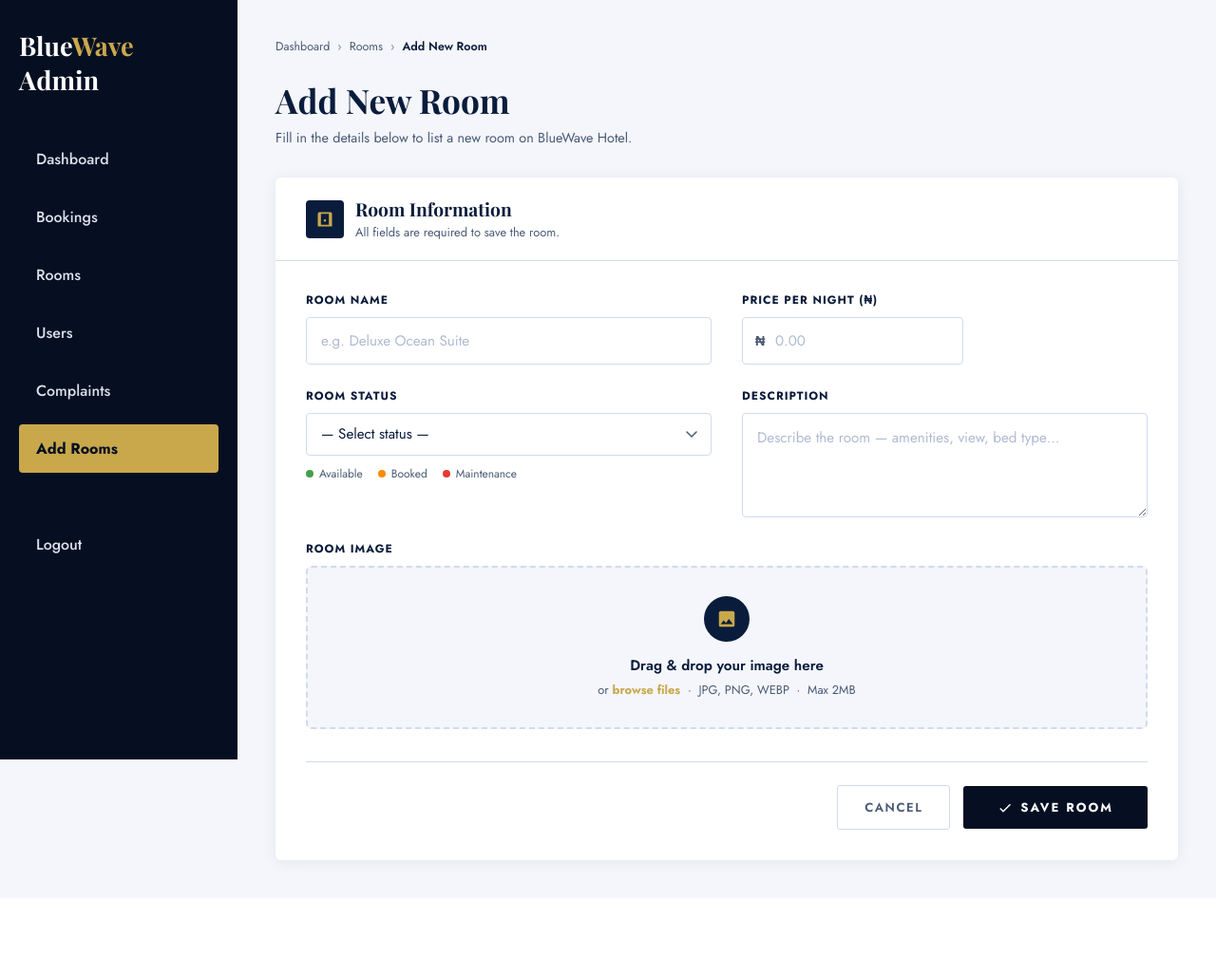
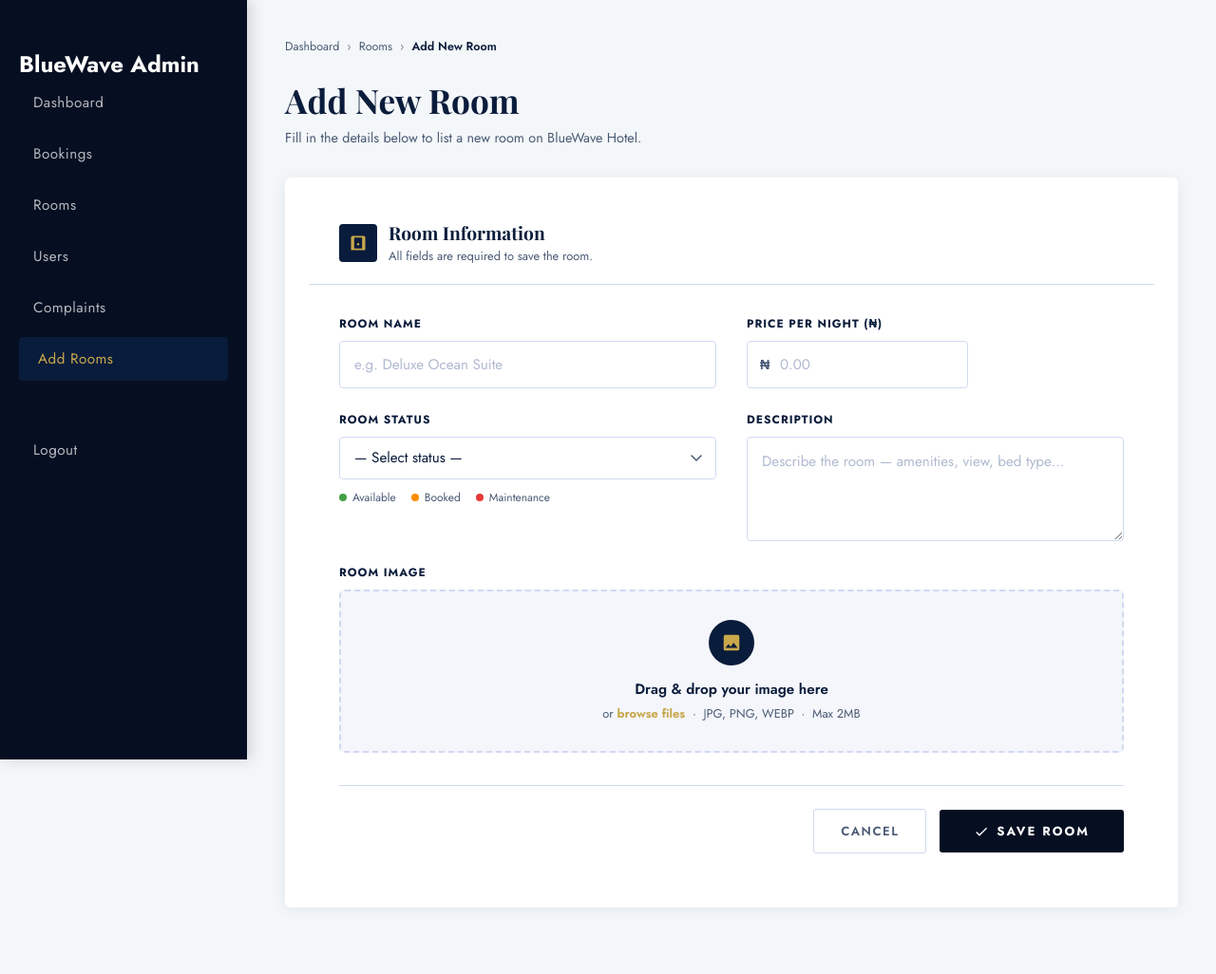
Before and after one commit to Umarcomrd/online-hotel-management-system-, a PHP site: page /admin/add-room.php in a window 1280 px wide. Shown: the whole page at 95% size. Before the commit the page ends 918 px from the top, so only its background shows below. Run offline with PHP 8.4, Linux system fonts and the light colour scheme.

Commit message:
modified the side bar style match the others

```diff
--- a/admin/add-room.php
+++ b/admin/add-room.php
@@ -71,6 +71,7 @@ if ($_SERVER['REQUEST_METHOD'] === 'POST') {
     <meta charset="UTF-8">
     <meta name="viewport" content="width=device-width, initial-scale=1.0">
     <title>Add Room – BlueWave Admin</title>
+    <link rel="stylesheet" href="admin_style.css">
     <link href="https://fonts.googleapis.com/css2?family=Playfair+Display:wght@400;600;700&family=Jost:wght@300;400;500;600;700&display=swap" rel="stylesheet">
     <style>
         :root {
@@ -81,73 +82,6 @@ if ($_SERVER['REQUEST_METHOD'] === 'POST') {
             --off-white: #f4f6fb;
             --text-body: #4a5a75;
             --border:    #d0daf0;
-        }
-
-        *, *::before, *::after { margin: 0; padding: 0; box-sizing: border-box; }
-
-        body {
-            font-family: 'Jost', sans-serif;
-            background-color: var(--off-white);
-            min-height: 100vh;
-        }
-
-        /* SIDEBAR STYLES (From view_rooms.php layout) */
-        .sidebar {
-            width: 250px;
-            height: 100vh;
-            background: #060f22;
-            position: fixed;
-            left: 0;
-            top: 0;
-            padding: 30px 20px;
-            z-index: 1000;
-        }
-
-        .sidebar h2 {
-            color: white;
-            font-family: 'Playfair Display', serif;
-            margin-bottom: 40px;
-            font-size: 1.7rem;
-        }
-
-        .sidebar h2 span {
-            color: var(--gold);
-        }
-
-        .sidebar-nav {
-            list-style: none;
-        }
-
-        .sidebar-nav li {
-            margin-bottom: 10px;
-        }
-
-        .sidebar-nav a {
-            display: block;
-            padding: 14px 18px;
-            color: #dbe1ea;
-            text-decoration: none;
-            font-family: 'Jost', sans-serif;
-            font-weight: 500;
-            transition: 0.2s;
-            border-radius: 4px;
-        }
-
-        .sidebar-nav a:hover {
-            background: #0d1b3d;
-            color: white;
-        }
-
-        .sidebar-nav a.active {
-            background: #c9a84c;
-            color: #060f22;
-            font-weight: 700;
-        }
-
-        /* MAIN CONTENT AREA */
-        .main-content {
-            margin-left: 250px;
-            padding: 40px;
         }
 
         /* BREADCRUMB */
@@ -438,7 +372,7 @@ if ($_SERVER['REQUEST_METHOD'] === 'POST') {
 <body>
 
 <aside class="sidebar">
-    <h2>Blue<span>Wave</span> Admin</h2>
+    <h2>BlueWave Admin</h2>
     <ul class="sidebar-nav">
         <li><a href="dashboard.php">Dashboard</a></li>
         <li><a href="view_bookings.php">Bookings</a></li>
```
Also changed, not shown: admin/view_profile.php (+2 -35 lines).
